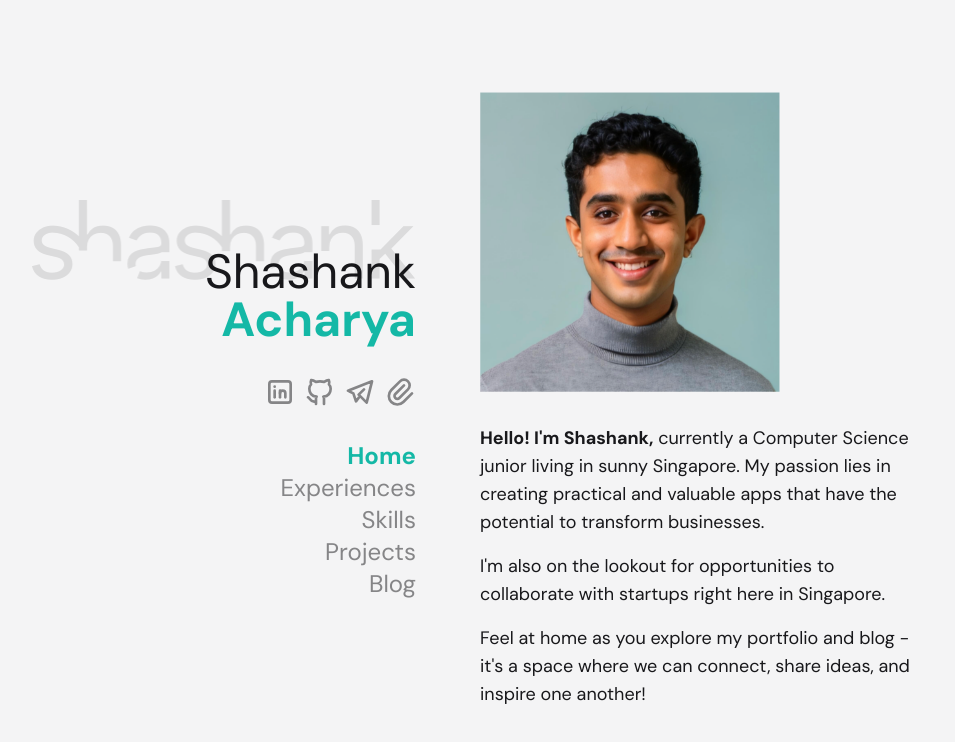
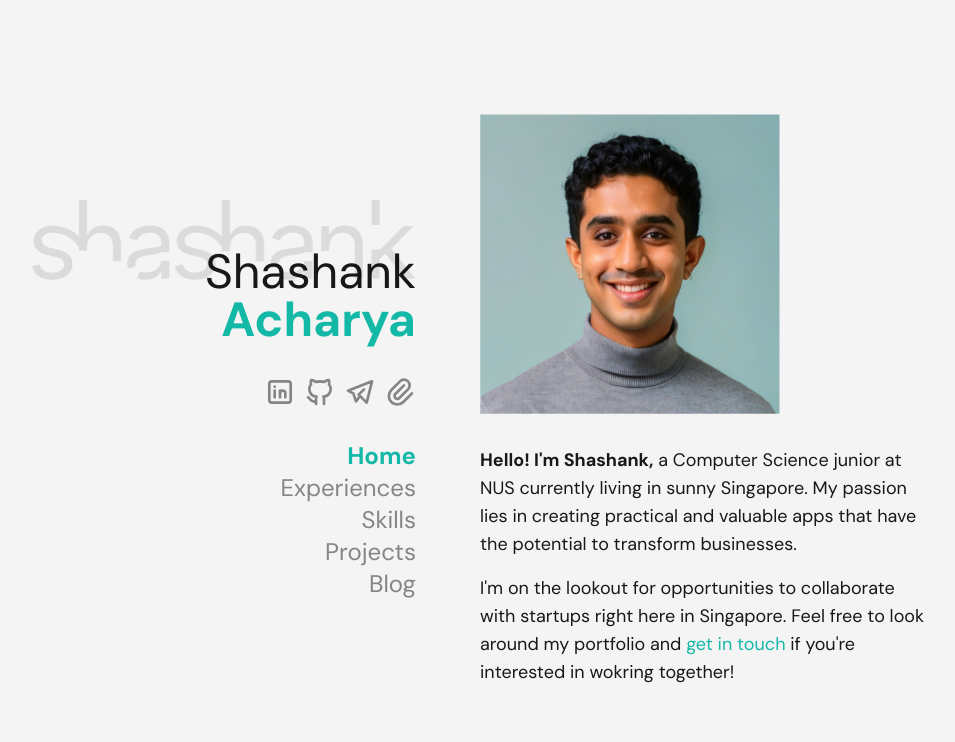
Before and after one commit to sheshenk/folio, a Next.js app: page / in a window 1280 px wide. Shown: the top 742 px of the page, without its empty margins (160-1115 px from the left). Built offline with nearby package versions, Linux system fonts and the light colour scheme; no server answers.

Commit message:
feat: copy updates

```diff
--- a/src/app/page.tsx
+++ b/src/app/page.tsx
@@ -12,19 +12,22 @@ export default function Home() {
 			<div className="flex flex-col gap-4">
 				<p>
 					<span className="font-bold">Hello! I&apos;m Shashank,</span>{" "}
-					currently a Computer Science junior living in sunny
+					a Computer Science junior at NUS currently living in sunny
 					Singapore. My passion lies in creating practical and
 					valuable apps that have the potential to transform
 					businesses.
 				</p>
 				<p>
-					I&apos;m also on the lookout for opportunities to
-					collaborate with startups right here in Singapore.
-				</p>
-				<p>
-					Feel at home as you explore my portfolio and blog -
-					it&apos;s a space where we can connect, share ideas, and
-					inspire one another!
+					I&apos;m on the lookout for opportunities to collaborate
+					with startups right here in Singapore. Feel free to look
+					around my portfolio and{" "}
+					<a
+						className="text-accent"
+						href="mailto:acharya.s@icloud.com"
+					>
+						get in touch
+					</a>{" "}
+					if you&apos;re interested in wokring together!
 				</p>
 			</div>
 		</div>
```
